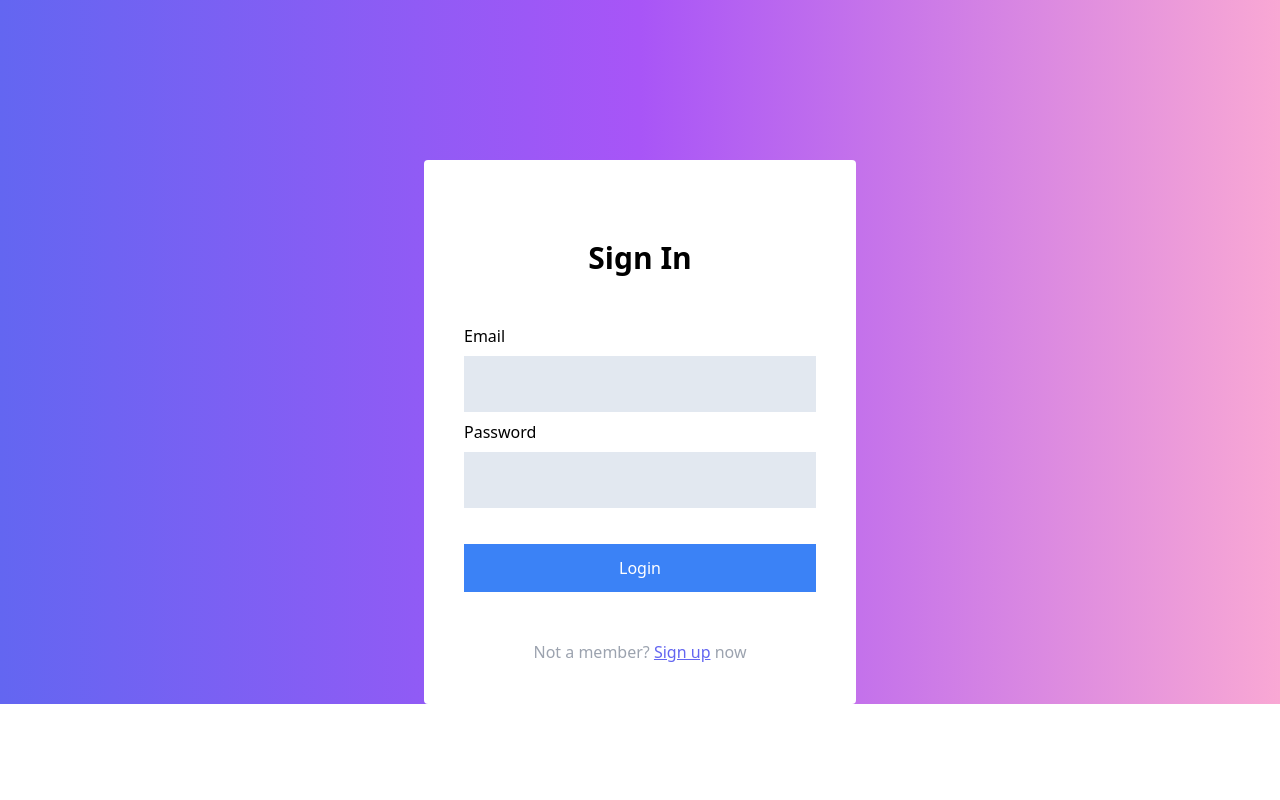
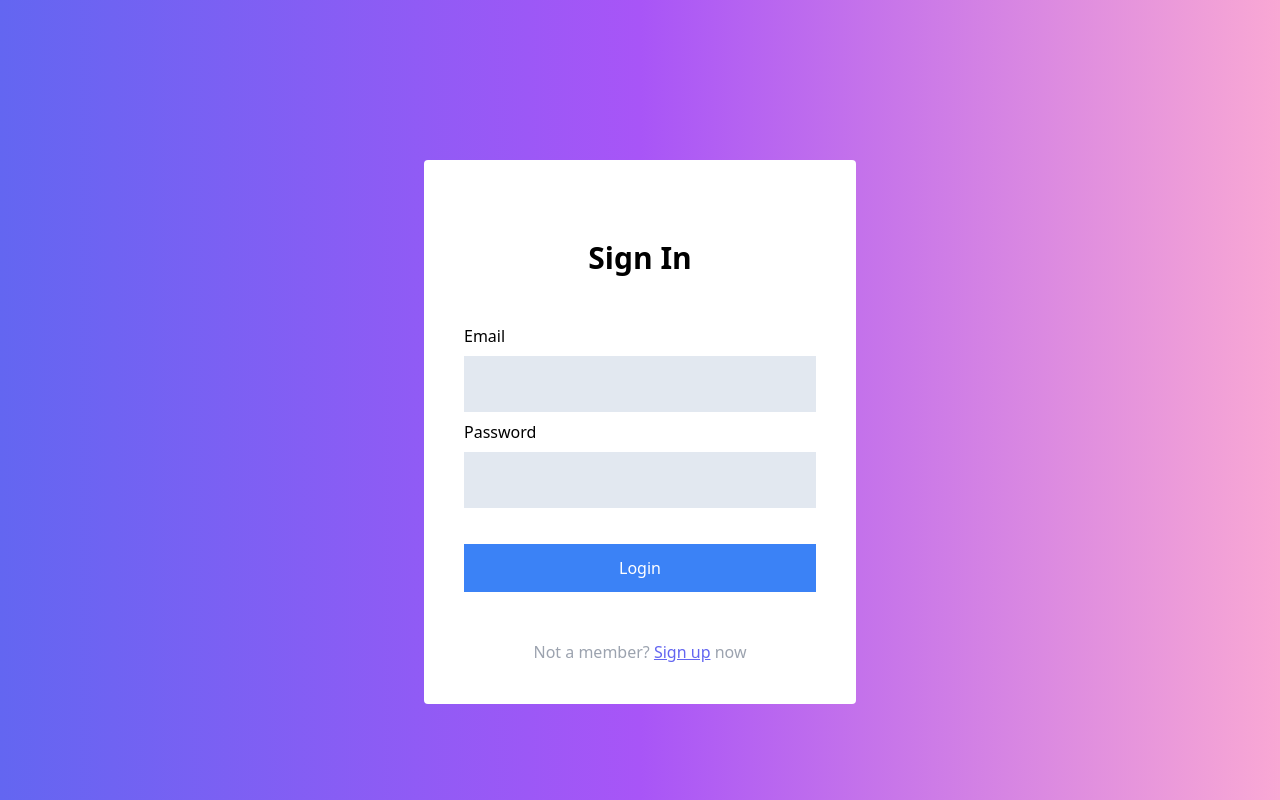
Before and after one commit to Oz996/Portfolio, a React (Vite) app: page /login in a window 1280 px wide. Built offline with nearby package versions, Linux system fonts and the light colour scheme.

Commit message:
layout changes for register/login pages

```diff
--- a/src/pages/Login.tsx
+++ b/src/pages/Login.tsx
@@ -65,7 +65,7 @@ const Login = () => {
     setDarkTheme(false);
   }, []);
   return (
-    <section className="min-h-full bg-gradient-to-r from-indigo-500 via-purple-500 to-pink-300 pt-20">
+    <section className="h-screen bg-gradient-to-r from-indigo-500 via-purple-500 to-pink-300 pt-20">
       <div className="max-w-[27rem] mx-auto flex flex-col gap-10 pt-20">
         <form
           className="flex flex-col gap-2 p-10 bg-white rounded"
--- a/src/pages/Register.tsx
+++ b/src/pages/Register.tsx
@@ -67,7 +67,7 @@ const Register = () => {
   };
 
   return (
-    <section className="min-h-full bg-gradient-to-r from-indigo-500 via-purple-500 to-pink-300">
+    <section className="h-screen bg-gradient-to-r from-indigo-500 via-purple-500 to-pink-300">
       <div className="max-w-[27rem] mx-auto flex flex-col gap-10 pt-20">
         <form
           className="flex flex-col gap-2 p-10 bg-white rounded opacity"
```
